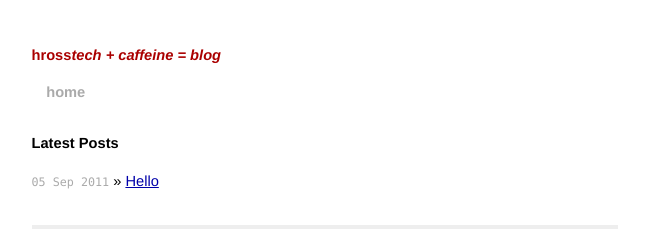
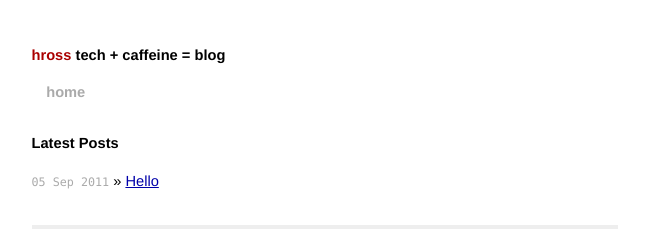
Before and after one commit to hross/hross.github.com, a Jekyll site: the page built from index.html, in a window 1280 px wide. Shown: the top 239 px of the page, without its empty margins (315-964 px from the left). Built offline with Jekyll 4.4.1, drawn with Linux system fonts in a browser that asks for light colours; Markdown is read by kramdown in place of the engine named in the settings.

Commit message:
updated title styles

```diff
--- a/_layouts/default.html
+++ b/_layouts/default.html
@@ -13,7 +13,7 @@
 
 <div class="site">
   <div class="title">
-    <p><a href="/">hross</a><em>tech + caffeine = blog</em></p>
+    <p><a href="/">hross</a> <span>tech + caffeine = blog</span></p>
     <a class="extra" href="/">home</a>
   </div>
 
--- a/css/screen.css
+++ b/css/screen.css
@@ -91,6 +91,10 @@ ul.posts {
   font-weight: bold;
   margin-bottom: 2em;
 }
+
+  .site .title span {
+  	color: #000;
+  }
 
   .site .title a {
     color: #a00;
```
